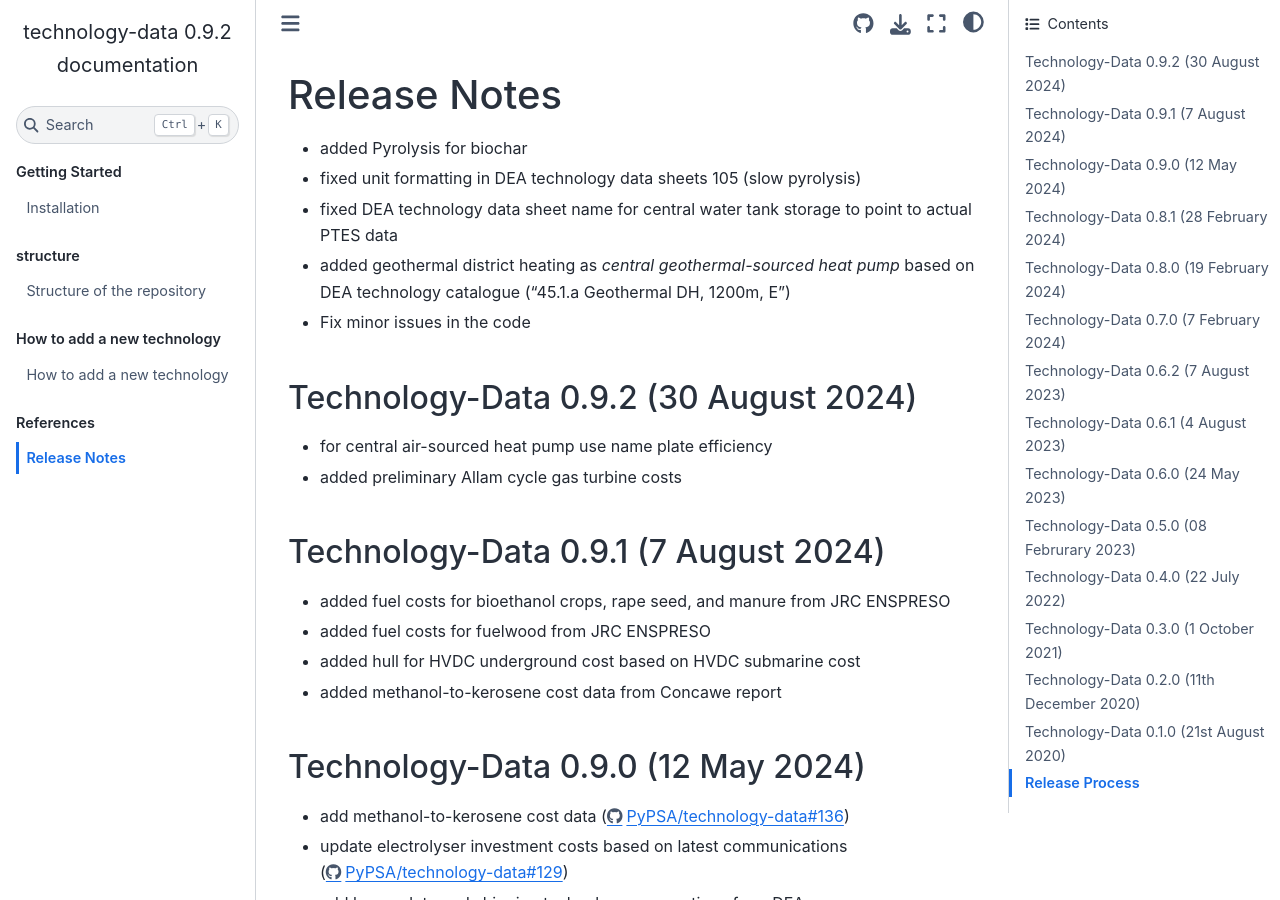
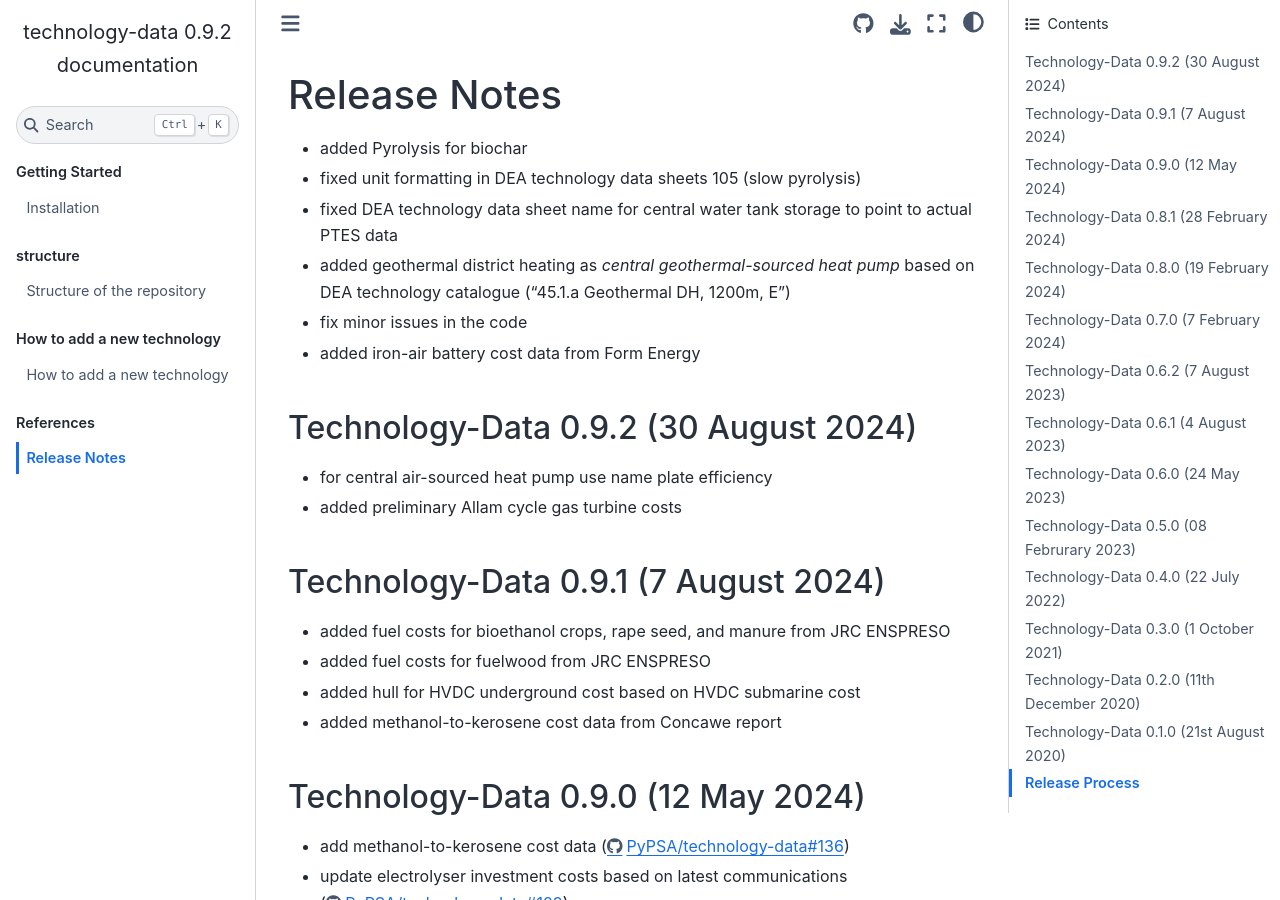
Before and after one commit to PyPSA/technology-data, a Sphinx documentation site: the page built from docs/release_notes.rst, in a window 1280 px wide and 900 px high. Built offline with Sphinx 7.4.7 and the Sphinx Book theme 1.1.4, drawn with Linux system fonts in a browser that asks for light colours.

Commit message:
Add iron-air battery cost using Form Energy fact sheet (#149)
* Update .gitignore

* Fix typo in documentation

* Fix typo in config.yaml

* Fix typo in compile_cost_assumptions.py

* Add pypsa as requested by _helpers.py

* Fix import in _helpers.py

* Add iron-air battery specifications using Form Energy fact sheet (varying only investment)

* Update release note

* Add time varying efficiencies and FOM for iron-air battery using Form Energy fact sheet

* Add release note

* Remove manual values to determine them through interpolation (same result)

```diff
--- a/docs/release_notes.rst
+++ b/docs/release_notes.rst
@@ -13,7 +13,9 @@ Release Notes
 
 * added geothermal district heating as `central geothermal-sourced heat pump` based on DEA technology catalogue ("45.1.a Geothermal DH, 1200m, E")
 
-* Fix minor issues in the code
+* fix minor issues in the code
+
+* added iron-air battery cost data from Form Energy
 
 
 Technology-Data 0.9.2 (30 August 2024)
```
Also changed, not shown: 9 other files.
